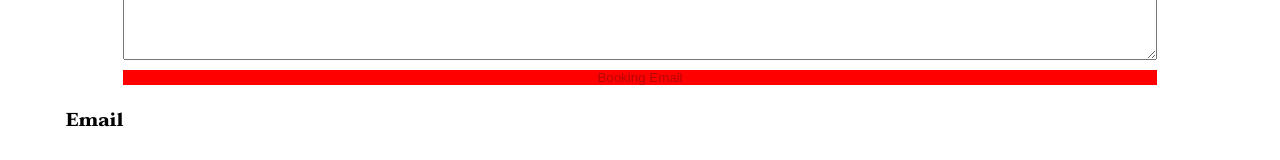
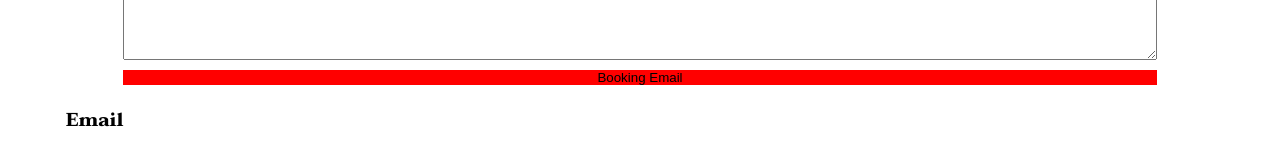
Before and after one commit to harrypotter518/small-time-napoleon, a React (Create React App) app: page / in a window 1280 px wide. Shown: the part 7045-7205 px from the top of the page. Built offline with nearby package versions, Linux system fonts and the light colour scheme.

Commit message:
button was disabled

```diff
--- a/src/components/Contact.js
+++ b/src/components/Contact.js
@@ -60,7 +60,7 @@ export default class Contact extends Component {
             <textarea name="emailBody" placeholder="your message here" onChange={handleContactChange} />
 
 
-            <button type="submit" name="submitButton" disabled={ clicked ? 'true' : 'false' } >{emailButtonValue}</button>
+            <button type="submit" name="submitButton"  >{emailButtonValue}</button>
           </form>
 
           <h3>Email</h3>
```
